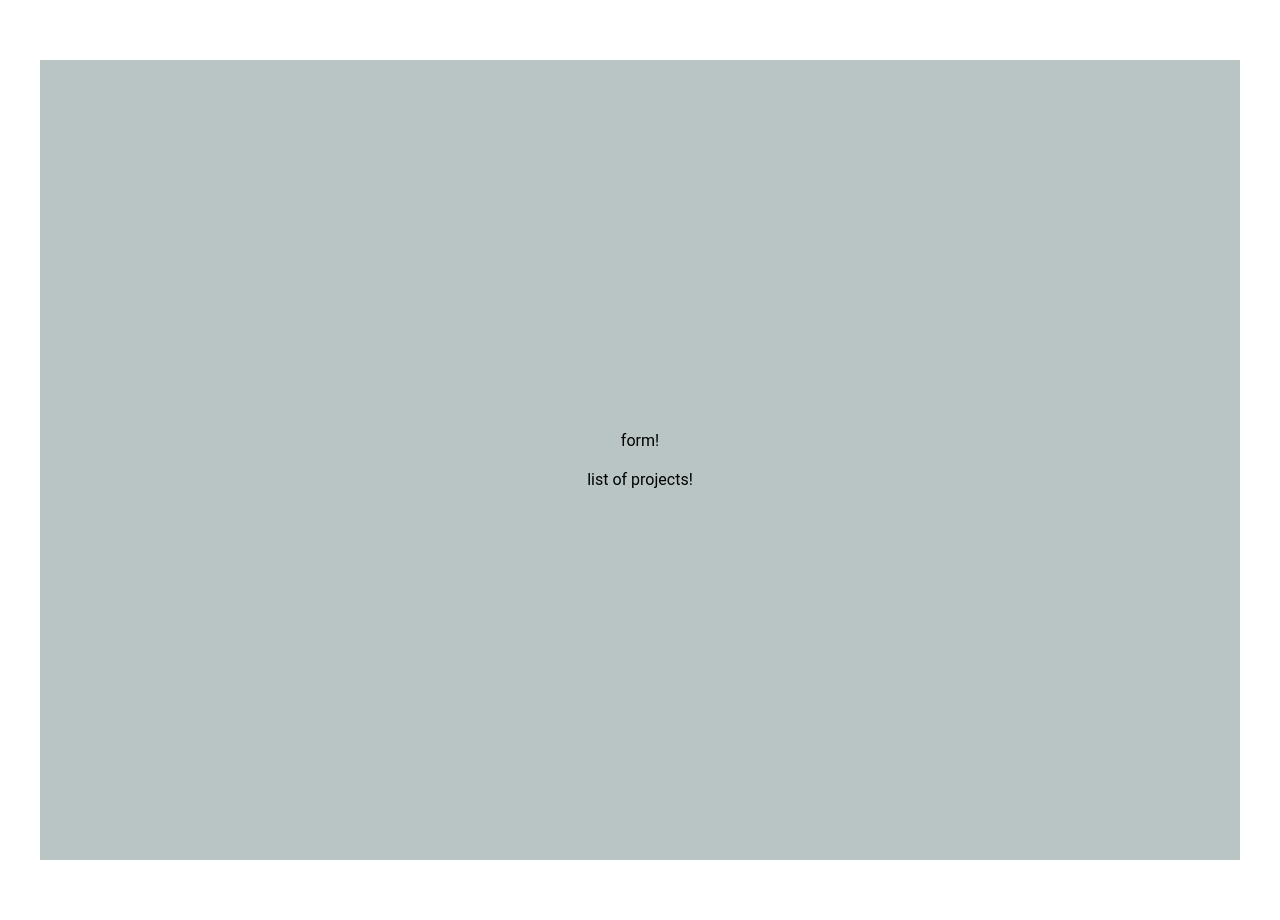
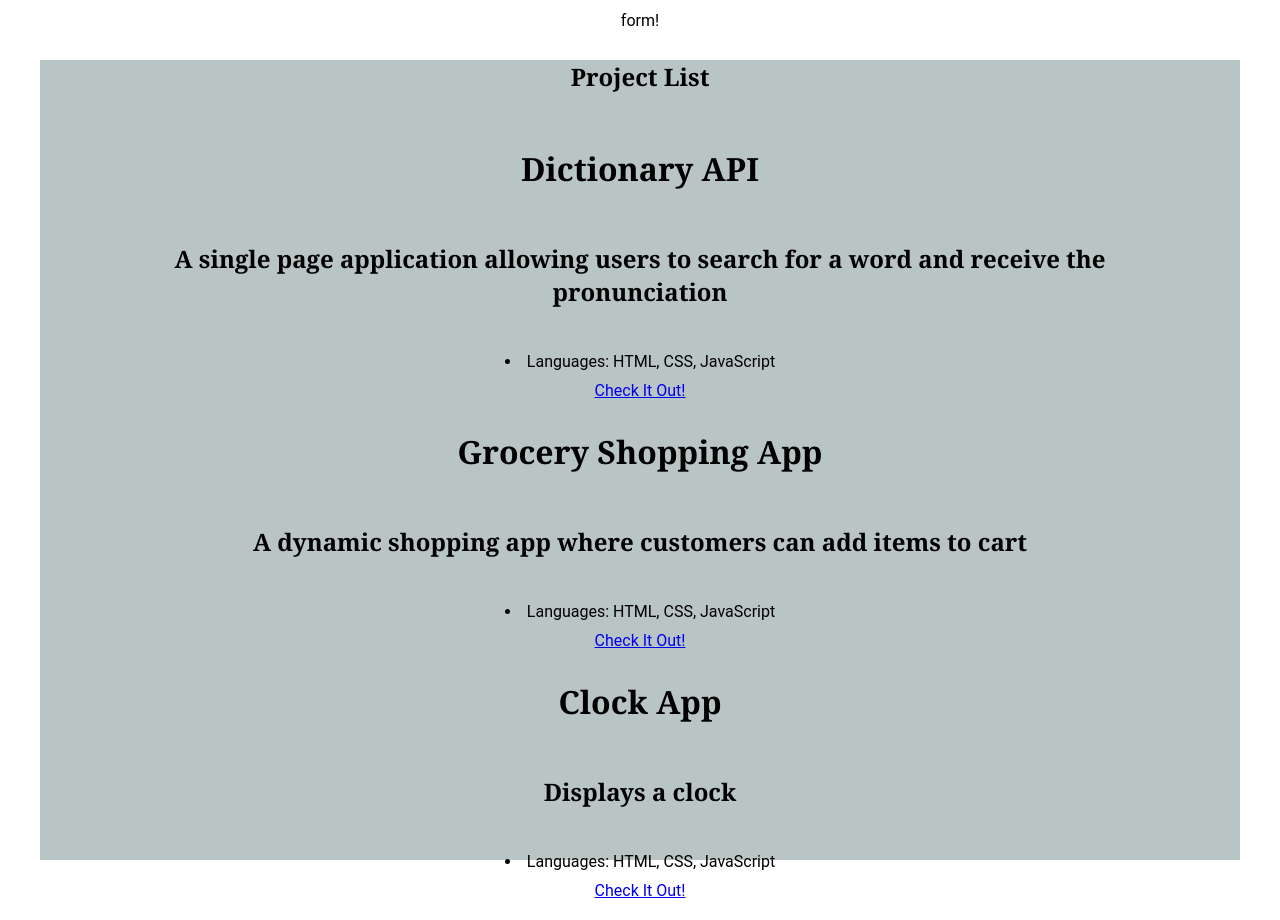
Before and after one commit to webdesigns23/summative-lab-portfolio, a React (Vite) app: page / in a window 1280 px wide. Shown: the part 1580-2500 px from the top of the page. Built offline with nearby package versions, Linux system fonts and the light colour scheme.

Commit message:
added a list of projects

```diff
--- a/src/components/About.jsx
+++ b/src/components/About.jsx
@@ -6,7 +6,7 @@ function About({bio, image, name}) {
 	return(
 		<div id="about">
 			<h2>About Me</h2>
-			<img src={image} style={{width: '60%'}} alt={name} />
+			<img src={image} style={{width: '50%'}} alt={name} />
 			<p>{bio}</p>
 		</div>
 	);
--- a/src/components/App.jsx
+++ b/src/components/App.jsx
@@ -7,10 +7,6 @@ import Projects from "./Projects";
 //user data to dynamically change accroding to user
 import user from "../data/user";
 console.log(user);
-
-//project data to add in project info
-import projects from "../data/projects";
-console.log(projects);
 
 //need to add name,city,color to home component to be able to pass args(props)
 function App() {
--- a/src/components/Project Form.jsx
+++ /dev/null
@@ -1,10 +0,0 @@
-import React from "react";
-
-//child of Projects
-export default function ProjectForm() {
-	return(
-		<div>
-			form!
-		</div>
-	)
-};
--- a/src/components/Project List.jsx
+++ /dev/null
@@ -1,10 +0,0 @@
-import React from "react";
-
-//child of Projects
-export default function ProjectList() {
-	return(
-		<div>
-			list of projects!
-		</div>
-	)
-};
--- /dev/null
+++ b/src/components/ProjectCard.jsx
@@ -0,0 +1,14 @@
+import React from "react"
+
+const ProjectCard = ({project}) => {
+  return (
+    <div>
+      <h1>{project.name}</h1>
+      <h2>{project.description}</h2>
+      <li>Languages: {project.language}</li>
+      <a href={project.link}>Check It Out!</a>
+    </div>
+  )
+}
+
+export default ProjectCard
--- /dev/null
+++ b/src/components/ProjectForm.jsx
@@ -0,0 +1,54 @@
+import React from "react";
+
+//child of Projects
+export default function ProjectForm() {
+	return(
+		<div>
+			form!
+		</div>
+	)
+};
+
+// function EmployeeForm({employees, setEmployees}) {
+//   //initialize states for all input fields
+//   const [firstName, setFirstName] = useState("");
+//   const [lastName, setLastName] = useState("");
+//   const [role, setRole] = useState("");
+//   const [password, setPassword] = useState("");
+
+//   //function to handle for submission - :
+//   function handleSubmit(e){
+//     //to prevent page refresh when form is submitteda:
+//     e.preventDefault()
+
+//     //function is validating user has the correct pw and if so, then add user to data
+//     if(password == "admin"){
+//       const newUser = {
+//         firstName: firstName,
+//         lastName: lastName,
+//         role: role
+//       }
+//       //Change console.log to update Higer Level State (using spread ... to add newUser)
+//       //console.log("Adding New User: ", newUser)
+//       setEmployees([...employees, newUser])
+//     }
+//     else{
+//       console.log("Not valid password")
+//     }
+//   }
+
+//   //add onSubmit to <form> not <button>
+//   return (
+//      <form className="NewItem" onSubmit={handleSubmit}>
+//      <input type="text" name="firstName" placeholder="First Name"
+//         onChange = {(e)=>setFirstName(e.target.value)} />
+//      <input type="text" name="lastName" placeholder="Last Name"
+//         onChange = {(e)=>setLastName(e.target.value)} />
+//      <input type="text" name="role" placeholder="Role Name"
+//         onChange = {(e)=>setRole(e.target.value)} />
+//      <input type="text" name="password" placeholder="Password"
+//         onChange = {(e)=>setPassword(e.target.value)} />
+//      <button type="submit">Add Employee</button>
+//     </form>
+//   );
+// }
--- /dev/null
+++ b/src/components/ProjectList.jsx
@@ -0,0 +1,14 @@
+import React from "react";
+import ProjectCard from "./ProjectCard";
+
+//child of Projects
+export default function ProjectList({projects}) {
+	return(
+		<div>
+			<h2>Project List</h2>
+			{projects.map((project) => (
+				<ProjectCard key={project.id} project={project} />
+			))}
+		</div>
+	)
+};
--- a/src/components/Projects.jsx
+++ b/src/components/Projects.jsx
@@ -1,12 +1,16 @@
 import React from "react";
-import ProjectForm from "./Project Form";
-import ProjectList from "./Project List";
+import ProjectForm from "./ProjectForm";
+import ProjectList from "./ProjectList";
+
+//project data to add in project info
+import projects from "../data/projects";
+console.log(projects);
 
 export default function Projects() {
 	return(
 		<div id="projects">
 			<ProjectForm />
-			<ProjectList />
+			<ProjectList projects={projects}/>
 		</div>
 	)
 }
--- a/src/data/projects.js
+++ b/src/data/projects.js
@@ -1,5 +1,25 @@
 const projects = [
-	{id: 1, name: "p1" , image: 'src' }
+	{
+		id: 1,
+		name: "Dictionary API",
+		description: "A single page application allowing users to search for a word and receive the pronunciation",
+		language: "HTML, CSS, JavaScript",
+		link:"https://github.com/webdesigns23/wordly-dictionary-summative-lab",
+	},
+		{
+		id: 2,
+		name: "Grocery Shopping App",
+		description: "A dynamic shopping app where customers can add items to cart",
+		language: "HTML, CSS, JavaScript",
+		link:"https://github.com/webdesigns23/lab-react-hooks-state",
+	},
+		{
+		id: 3,
+		name: "Clock App",
+		description: "Displays a clock",
+		language: "HTML, CSS, JavaScript",
+		link:"https://github.com/webdesigns23/color-clock-lab",
+	}
 ]
 
 export default projects;
```
